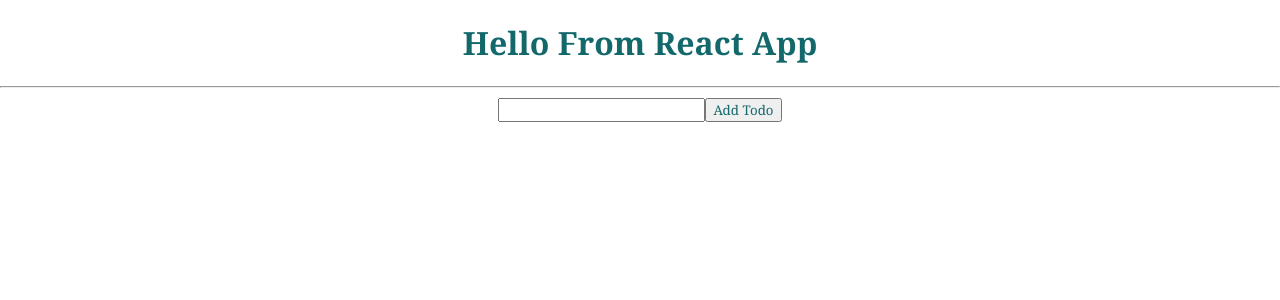
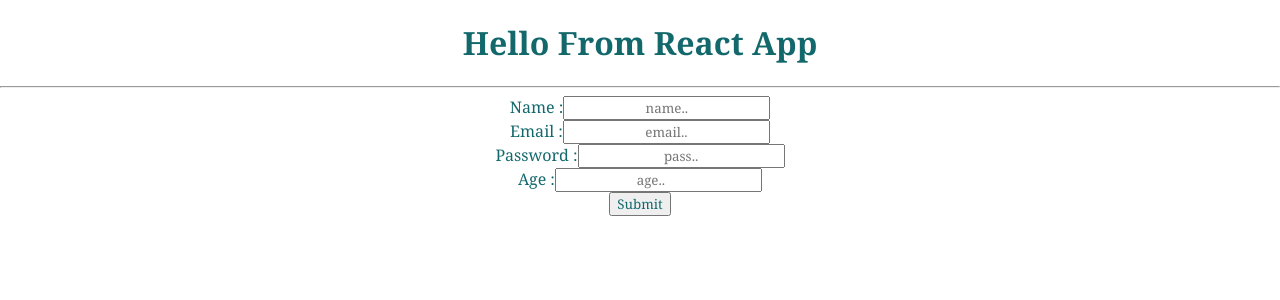
Before and after one commit to amareshcoding/React-revisit, a React (Create React App) app in the folder react-intro/: page / in a window 1280 px wide. Shown: the top 300 px of the page. Built offline with nearby package versions, Linux system fonts and the light colour scheme; data requests are answered from the project's data file.

Commit message:
form managment component

```diff
--- a/react-intro/src/App.js
+++ b/react-intro/src/App.js
@@ -3,6 +3,7 @@
 import Button from './components/button/Button';
 import Card from './components/card/Card';
 import Counter from './components/counter/Counter';
+import Form from './components/form/Form';
 import Parent from './components/Propssending/Parent';
 import Todo from './components/todo/Todo';
 
@@ -37,7 +38,7 @@
 
       {/* <Counter/> */}
       <hr />
-      <Todo />
+      {/* <Todo /> */}
       {/* <hr/> */}
 
       {/* <div>
@@ -46,6 +47,7 @@
       </div> */}
 
       {/* <Parent/> */}
+      <Form/>
     </div>
   );
 }
--- a/react-intro/src/components/form/Form.jsx
+++ b/react-intro/src/components/form/Form.jsx
@@ -1,11 +1,31 @@
-import React from 'react'
+import React from 'react';
 
 const Form = () => {
   return (
     <div>
+      <form>
+        <div>
+          <label htmlFor="">Name :</label>
+          <input type="text" placeholder='name..' />
+        </div>
+        <div>
+          <label htmlFor="">Email :</label>
+          <input type="email" placeholder='email..' />
+        </div>
+        <div>
+          <label htmlFor="">Password :</label>
+          <input type="password" placeholder='pass..'  />
+        </div>
+        <div>
+          <label htmlFor="">Age :</label>
+          <input type="number" placeholder='age..' />
+        </div>
+        <div>
+          <input type="submit" />
+        </div>
+      </form>
+    </div>
+  );
+};
 
-    </div>
-  )
-}
-
-export default Form
+export default Form;
```
